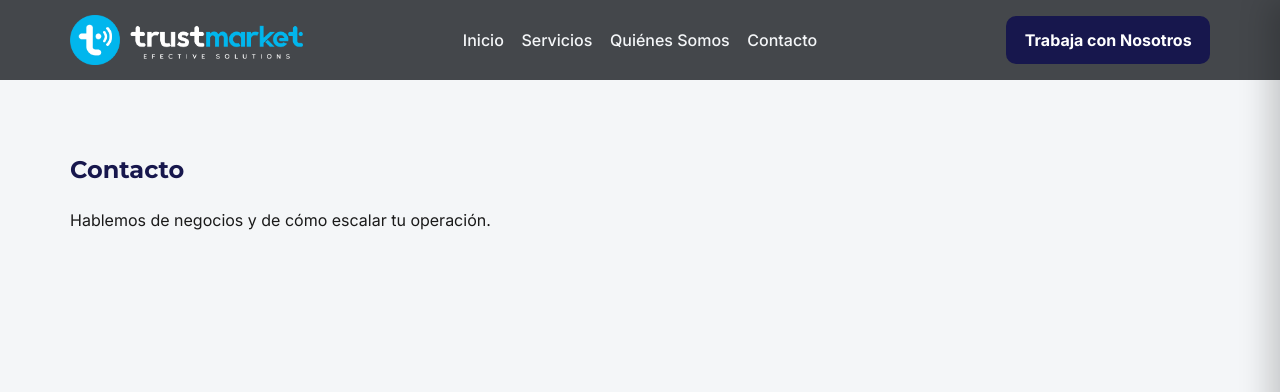
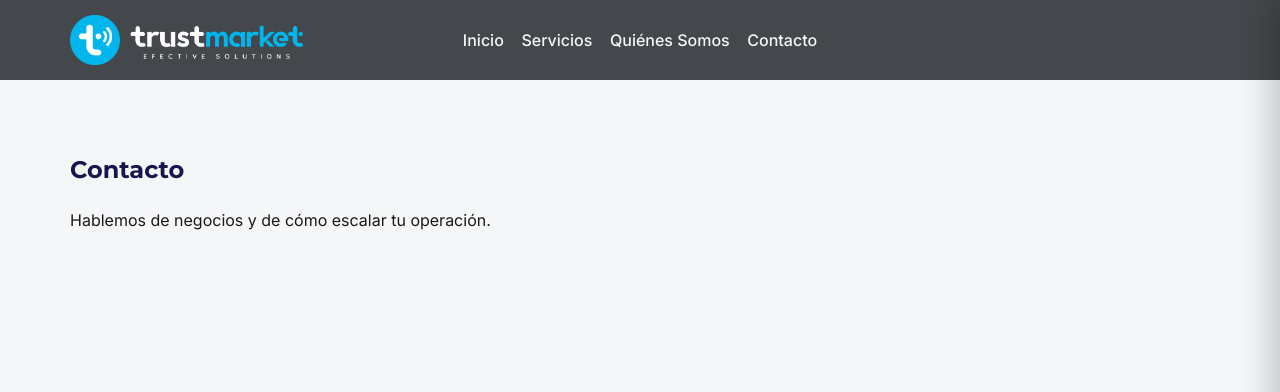
Before and after one commit to Ne3zee/Trust-MK-prueba, a Django app: page /contacto/ in a window 1280 px wide. Shown: the top 392 px of the page. Run offline with Django 5.2, Linux system fonts and the light colour scheme.

```diff
--- a/templates/base.html
+++ b/templates/base.html
@@ -27,7 +27,7 @@
             <a href="{% url 'core:about' %}">Quiénes Somos</a>
             <a href="{% url 'core:contact' %}">Contacto</a>
         </nav>
-        <a class="btn-primary nav-cta" href="javascript:void(0)" onclick="togglePanel()">Trabaja con Nosotros</a>
+
     </div>
 </header>
 
```
